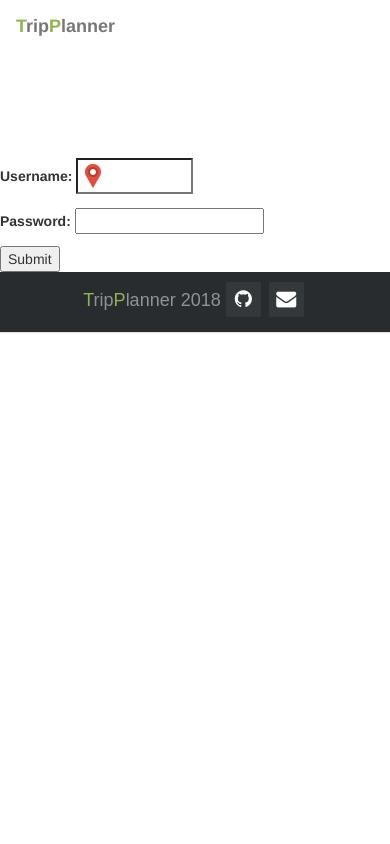
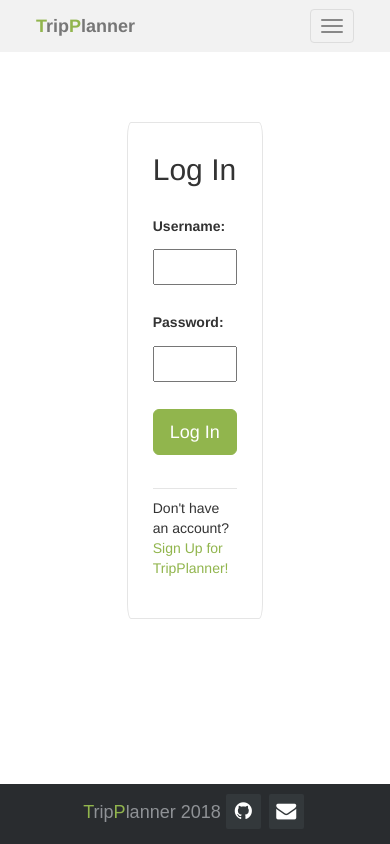
Before and after one commit to HezhiWang/TripDesigner, a Django app: page /login/ in a window 390 px wide. Run offline with Django 3.2, Linux system fonts and the light colour scheme; some libraries are stand-ins or nearby versions.

Commit message:
about page and login page style

```diff
--- a/tripdesigner/accounts/forms.py
+++ b/tripdesigner/accounts/forms.py
@@ -4,8 +4,8 @@ from django.contrib.auth import authenticate, get_user_model, login, logout
 User = get_user_model()
 
 class UserLoginForm(forms.Form):
-    username = forms.CharField()
-    password = forms.CharField(widget=forms.PasswordInput)
+    username = forms.CharField(widget=forms.TextInput(attrs={'class' : 'login'}))
+    password = forms.CharField(widget=forms.PasswordInput(attrs={'class' : 'login'}))
 
     def clean(self, *args, **kwargs):
         username = self.cleaned_data.get("username")
@@ -26,9 +26,9 @@ class UserLoginForm(forms.Form):
 
 
 class UserCreationForm(forms.ModelForm):
-    email = forms.EmailField(label='Email address')
-    email2 = forms.EmailField(label='Confirm Email')
-    password = forms.CharField(widget=forms.PasswordInput)
+    email = forms.EmailField(label='Email address',widget=forms.TextInput(attrs={'class' : 'login'}))
+    email2 = forms.EmailField(label='Confirm Email',widget=forms.TextInput(attrs={'class' : 'login'}))
+    password = forms.CharField(widget=forms.PasswordInput(attrs={'class' : 'login'}))
 
     class Meta:
         model = User
@@ -38,7 +38,9 @@ class UserCreationForm(forms.ModelForm):
             'email2',
             'password'
         ]
-
+        widgets = {
+            'username': forms.TextInput(attrs={'class': 'login'}),
+        }
     # def clean(self, *args, **kwargs):
     #     email = self.cleaned_data.get('email')
     #     email2 = self.cleaned_data.get('email2')
--- a/tripdesigner/accounts/templates/accounts/form.html
+++ b/tripdesigner/accounts/templates/accounts/form.html
@@ -1,4 +1,19 @@
+<div class="container login">
+<h2 style="margin-bottom: 1em">{{title}}</h2>
 <form method="POST" action="."> {% csrf_token %}
 	{{ form.as_p }}
-<input type="submit" value="Submit">
+	{% if title == 'Log In' %}
+		<input type="submit" value="Log In" class="btn btn-success btn-lg">
+		<div style="border-top: 1px solid #e5e5e5; margin-top: 4vh; padding-top: 1vh">
+			<p>Don't have an account? <a class="login_link" href="{% url 'register' %}">Sign Up for TripPlanner!</a>
+			</p>
+		</div>
+	{% elif title == 'Sign Up' %}
+		<input type="submit" value="Register" class="btn btn-success btn-lg">
+		<div style="border-top: 1px solid #e5e5e5; margin-top: 4vh; padding-top: 1vh">
+			<p>Already have an account? <a class="login_link" href="{% url 'login' %}">Sign In to TripPlanner!</a>
+			</p>
+		</div>
+	{% endif %}
 </form>
+</div>
--- a/tripdesigner/accounts/templates/accounts/login.html
+++ b/tripdesigner/accounts/templates/accounts/login.html
@@ -2,7 +2,6 @@
 {% include "trip/header.html" %}
 
 {%block content %}
-<h1>Login</h1>
 
 {% include "accounts/form.html" with form=form %}
 <!-- 	<form method="POST" action="."> {% csrf_token %}
--- a/tripdesigner/accounts/templates/accounts/register.html
+++ b/tripdesigner/accounts/templates/accounts/register.html
@@ -2,7 +2,6 @@
 {% include "trip/header.html" %}
 
 {%block content %}
-<h1>Register</h1>
 
 {% include "accounts/form.html" with form=form %}
 
--- a/tripdesigner/accounts/views.py
+++ b/tripdesigner/accounts/views.py
@@ -15,7 +15,7 @@ User = get_user_model()
 def user_login(request):
     print(request.user.is_authenticated)
     next = request.GET.get('next')
-    title = "Login"
+    title = "Log In"
     form = UserLoginForm(request.POST or None)
     if form.is_valid():
         username = form.cleaned_data.get("username")
@@ -30,7 +30,7 @@ def user_login(request):
 def register(request):
     print(request.user.is_authenticated)
     next = request.GET.get('next')
-    title = "Register"
+    title = "Sign Up"
     form = UserCreationForm(request.POST or None)
     if form.is_valid():
         user = form.save(commit=False)
--- a/tripdesigner/trip/static/trip/main.css
+++ b/tripdesigner/trip/static/trip/main.css
@@ -2,21 +2,21 @@
 {% load static %}
 
 .navbar.navbar-default{
-  z-index: 1;
+  z-index: 100;
   /*background-color: rgba(255, 255, 255, 0.3);*/
   font-weight: bold;
   color: #fff;
-  background:transparent;
+  /*background:rgba(255, 255, 255, 0.3);*/
   background-image:none;
   border-color:transparent;
   box-shadow:none;
   margin-bottom: 0;
 }
 
-
 .footer{
-  position: relative;
-  z-index: 2;
+  position: fixed;
+  bottom: 0;
+  z-index: 100;
   background-color: #292c2f;
   box-shadow: 0 1px 1px 0 rgba(0, 0, 0, 0.12);
   box-sizing: border-box;
@@ -122,7 +122,7 @@ h4{
   animation: imageAnimation 70s linear infinite;
 }
 
-.caption {
+.slideshow.caption {
     position: absolute;
     height: 50px;
     bottom: 0px;
@@ -130,9 +130,9 @@ h4{
     right: 5px;
     color: #fff;
     /*background: green;*/
-  text-align:center;
-  font-weight: bold;
-  opacity: 0.7;
+    text-align:center;
+    font-weight: bold;
+    opacity: 0.7;
 }
 
 .slideshow li:nth-child(1) {
@@ -202,7 +202,7 @@ h4{
   box-shadow: 1px 1px 20px rgba(0, 0, 0, 0.15);
 }
 
-.thumbnail {
+.thumbnail.intro-icon {
   border-color: transparent;
   width: 100%;
   height:30%;
@@ -262,7 +262,7 @@ tr:nth-child(1) label {
 	width: 100px;
 }
 
-input[type=text] {
+input.address {
     width: 30%;
     padding: 6px 6px;
     margin: 4px 0;
@@ -272,6 +272,7 @@ input[type=text] {
     background: url("pics/map-marker-icon.png") no-repeat left 3px center;
     padding-left: 40px;
 }
+
 
 input[type=date]{
 	width: auto;
@@ -362,3 +363,82 @@ table th{
     margin-left: auto;
     margin-right: 0;
 }
+
+ label {
+  width: 100px;
+}
+
+/*form.html*/
+.container.login{
+  position: relative;
+  margin: 70px auto;
+  margin-bottom: 100px;
+  width: 35%;
+  border: 1px solid #e5e5e5;
+  padding: 10px 25px 30px 25px;
+  height: auto;
+  border-radius: 3%
+}
+
+input.login{
+  width: 100%;
+  height: 36px;
+  padding: 0 16px;
+  margin-bottom: 2vh;
+  margin-top: 1vh;
+}
+
+a.login_link:link,
+a.login_link:visited{
+ color: rgb(145, 181, 77);
+ text-decoration: none;
+}
+
+a.login_link:hover,
+a.login_link:active{
+color: rgba(71, 106, 48, 0.8);
+text-decoration: none;
+}
+
+/*about.html*/
+.about{
+  margin-bottom: 10vh;
+}
+.about h4{
+  margin-bottom: 5vh;
+}
+
+.about p {
+  margin-right: 100px;
+  padding-right: 100px;
+  margin-bottom: 3vh;
+}
+
+.clip-circle {
+  clip-path: circle(85px at center);
+  /* OLD VALUE example: circle(245px, 140px, 50px); */
+  /* Yep, even the new clip-path has deprecated stuff. */
+}
+
+.thumbnail.team-intro{
+  margin: 50px 50px 100px 50px;
+  border-color: transparent;
+  padding: 10px 0;
+}
+
+.team-contact-icons{
+  display: inline-block;
+  width: 35px;
+  height: 35px;
+  cursor: pointer;
+  background-color: rgba(145, 181, 77, 0.8);
+  border-radius: 2px;
+
+  font-size: 20px;
+  color: #ffffff;
+  text-align: center;
+  line-height: 35px;
+
+  margin-right: 3px;
+  margin-bottom: 5px;
+}
--- a/tripdesigner/trip/templates/trip/footer.html
+++ b/tripdesigner/trip/templates/trip/footer.html
@@ -1,10 +1,11 @@
 
-<div class="footer" style="position: relative;">
+<div class="footer">
     <span style="color:rgb(145, 181, 77);">T</span>rip<span style="color:rgb(145, 181, 77);">P</span>lanner 2018
     <a class="footer-icons" href="https://github.com/HezhiWang/TripDesigner"><i class="fa fa-github"></i></a>
     <a class="footer-icons" href="mailto:hz1411@nyu.edu"><i class="fa fa-envelope"></i></a>
 </div>
 
-
+<script src="https://code.jquery.com/jquery-2.1.4.js"></script>
+<script src="https://maxcdn.bootstrapcdn.com/bootstrap/3.3.5/js/bootstrap.min.js"></script>
 </body>
 </html>
--- a/tripdesigner/trip/templates/trip/header.html
+++ b/tripdesigner/trip/templates/trip/header.html
@@ -12,14 +12,20 @@
     </head>
     <body>
 
-    <nav class="navbar navbar-default">
-        <div class="container-fluid">
-            <div class="navbar-header">
+    <nav class="navbar navbar-default" style="width: 100%; background-color: rgba(0, 0, 0, 0.05); border-radius:0">
+        <div class="container-fluid" style="margin: 0 20px">
+            <div class="navbar-header" >
+                <button type="button" class="navbar-toggle collapsed" data-toggle="collapse" data-target="#bs-nav-demo" aria-expanded="false">
+                <span class="sr-only">Toggle navigation</span>
+                <span class="icon-bar"></span>
+                <span class="icon-bar"></span>
+                <span class="icon-bar"></span>
+                </button>
                 <a class="navbar-brand" href="/trip"><span style="color:rgb(145, 181, 77);">T</span>rip<span style="color:rgb(145, 181, 77);">P</span>lanner</a >
             </div>
-            <div class="collapse navbar-collapse">
-                <ul class="nav navbar-nav navbar-right">
-                    <li><a href="#">About</a ></li>
+            <div class="collapse navbar-collapse" id="bs-nav-demo">
+                <ul class="nav navbar-nav navbar-right" >
+                    <li><a href="{% url 'about' %}">About</a></li>
                     {% if not request.user.is_authenticated %}
                         <li><a href="{% url 'login' %}">Login</a ></li>
                         <li><a href="{% url 'register' %}">Sign Up</a ></li>
--- a/tripdesigner/trip/templates/trip/landing.html
+++ b/tripdesigner/trip/templates/trip/landing.html
@@ -25,7 +25,7 @@
     <div class="container-fluid" style="width:90%; padding: 0 2%; margin-bottom: 30px">
         <div class="row text-center">
             <div class="col-xs-12 col-md-4 col-sm-4">
-                <div class="thumbnail">
+                <div class="thumbnail intro-icon">
                     <img src="{% static 'trip/pics/icon1.svg' %}" width=100% height=100%/>
                 </div>
                 <div class="intro" >
@@ -37,7 +37,7 @@
             </div>
 
             <div class="col-xs-12 col-md-4 col-sm-4">
-                <div class="thumbnail">
+                <div class="thumbnail intro-icon">
                     <img src="{% static 'trip/pics/icon2.svg' %}" width=100% height=100%/>
                 </div>
                 <div class="intro">
@@ -49,7 +49,7 @@
             </div>
 
             <div class="col-xs-12 col-md-4 col-sm-4">
-                <div class="thumbnail">
+                <div class="thumbnail intro-icon">
                     <img src="{% static 'trip/pics/icon3.svg' %}" width=100% height=100%/>
                 </div>
                 <div class="intro">
--- a/tripdesigner/trip/templates/trip/search.html
+++ b/tripdesigner/trip/templates/trip/search.html
@@ -11,11 +11,11 @@
                     <h4>Step 1 <span>Enter the City You'll Depart From and Return to</span></h4>
                     <div class="form-group">
                         <label for="startcity">Depart From:</label>
-                        <input name="startcity" id="startcity" class="autocomplete" type="text" placeholder="San Francisco" required autocomplete="on">
+                        <input name="startcity" id="startcity" class="autocomplete address" type="text" placeholder="San Francisco" required autocomplete="on">
                     </div>
                     <div class="form-group">
                         <label for="endcity">Return To:</label>
-                        <input name="endcity" id="endcity" class="autocomplete" type="text" placeholder="San Francisco" required autocomplete="on">
+                        <input name="endcity" id="endcity" class="autocomplete address" type="text" placeholder="San Francisco" required autocomplete="on">
                     </div>
                 </td>
             </tr>
--- a/tripdesigner/trip/urls.py
+++ b/tripdesigner/trip/urls.py
@@ -7,6 +7,7 @@ from . import views
 urlpatterns = [
     path('', views.index, name='index'),
     path('search', views.search, name='search'),
+    path('about', views.about, name='about'),
 ]
 
 #urlpatterns += staticfiles_urlpatterns()
--- a/tripdesigner/trip/views.py
+++ b/tripdesigner/trip/views.py
@@ -26,3 +26,9 @@ def search(request):
 		return redirect(template)
 	context = {}
 	return render(request, template, context)
+
+
+def about(request):
+    template = "trip/about.html"
+    context = {}
+    return render(request, template, context)
```
Also changed, not shown: tripdesigner/trip/templates/trip/about.html (added, +46 -0 lines), tripdesigner/trip/static/trip/pics/hz.jpeg (added), tripdesigner/trip/static/trip/pics/whz.jpeg (added).
